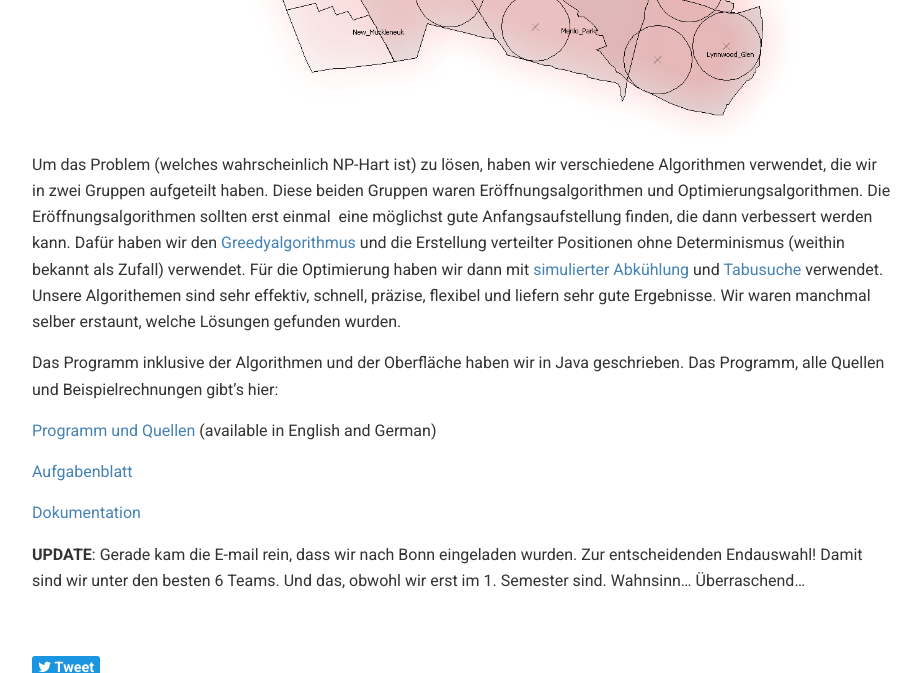
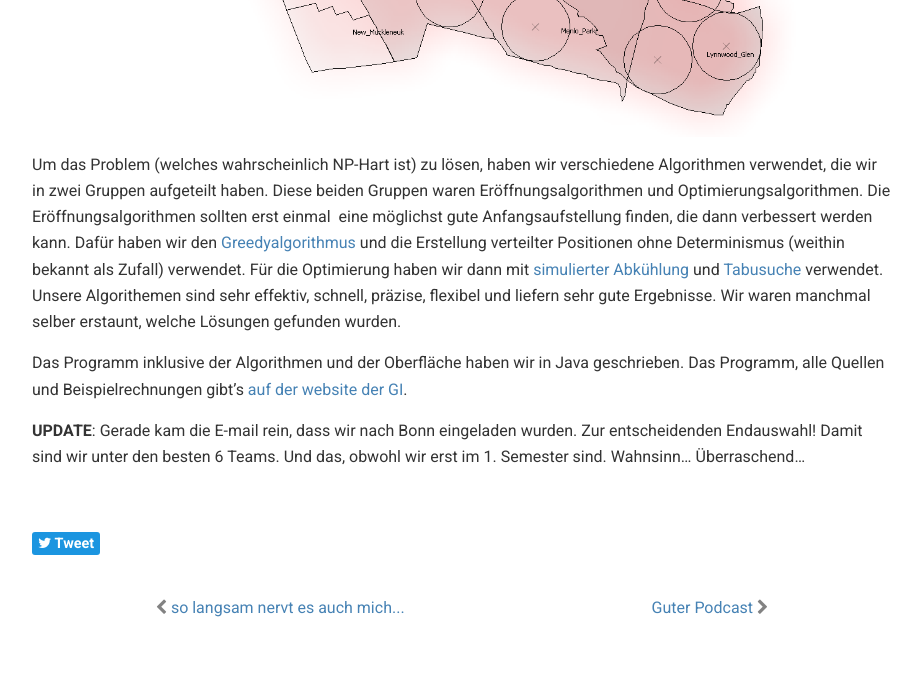
Before and after one commit to domoritz/domoritz.github.io, a Jekyll site: the page built from _posts/2011-01-23-informaticup-2011.markdown, in a window 1280 px wide and 900 px high, scrolled down 834 px, cut to the strip 0-673 px from the top of the window. Shown: the whole strip, without its empty margins (178-1099 px from the left). Built offline with Jekyll 4.4.1, drawn with Linux system fonts in a browser that asks for light colours; nearby versions of some CDN libraries.

Commit message:
Link to GI website for tasks for informaticup

```diff
--- a/_posts/2011-01-23-informaticup-2011.markdown
+++ b/_posts/2011-01-23-informaticup-2011.markdown
@@ -19,12 +19,6 @@ Nach knapp drei Monaten Arbeit ist es vollbracht. Zusammen mit zwei Kommilitonen
 
 Um das Problem (welches wahrscheinlich NP-Hart ist) zu lösen, haben wir verschiedene Algorithmen verwendet, die wir in zwei Gruppen aufgeteilt haben. Diese beiden Gruppen waren Eröffnungsalgorithmen und Optimierungsalgorithmen. Die Eröffnungsalgorithmen sollten erst einmal  eine möglichst gute Anfangsaufstellung finden, die dann verbessert werden kann. Dafür haben wir den [Greedyalgorithmus](http://de.wikipedia.org/wiki/Greedy-Algorithmus) und die Erstellung verteilter Positionen ohne Determinismus (weithin bekannt als Zufall) verwendet. Für die Optimierung haben wir dann mit [simulierter Abkühlung](http://de.wikipedia.org/wiki/Simulierte_Abk%C3%BChlung) und [Tabusuche](http://de.wikipedia.org/wiki/Tabusuche) verwendet. Unsere Algorithemen sind sehr effektiv, schnell, präzise, flexibel und liefern sehr gute Ergebnisse. Wir waren manchmal selber erstaunt, welche Lösungen gefunden wurden.
 
-Das Programm inklusive der Algorithmen und der Oberfläche haben wir in Java geschrieben. Das Programm, alle Quellen und Beispielrechnungen gibt's hier:
-
-[Programm und Quellen](http://www.dmoritz.bplaced.de/wordpress/wp-content/uploads/2011/01/informaticup.zip) (available in English and German)
-
-[Aufgabenblatt](http://www.dmoritz.bplaced.de/wordpress/wp-content/uploads/2011/01/InfCup2011_Aufgabe3.pdf)
-
-[Dokumentation](http://www.dmoritz.bplaced.de/wordpress/wp-content/uploads/2011/01/doku.pdf)
+Das Programm inklusive der Algorithmen und der Oberfläche haben wir in Java geschrieben. Das Programm, alle Quellen und Beispielrechnungen gibt's [auf der website der GI](http://informaticup.gi.de/informaticup/rueckblickearchiv/informaticup-2011.html).
 
 **UPDATE**: Gerade kam die E-mail rein, dass wir nach Bonn eingeladen wurden. Zur entscheidenden Endauswahl! Damit sind wir unter den besten 6 Teams. Und das, obwohl wir erst im 1. Semester sind. Wahnsinn... Überraschend...
```
